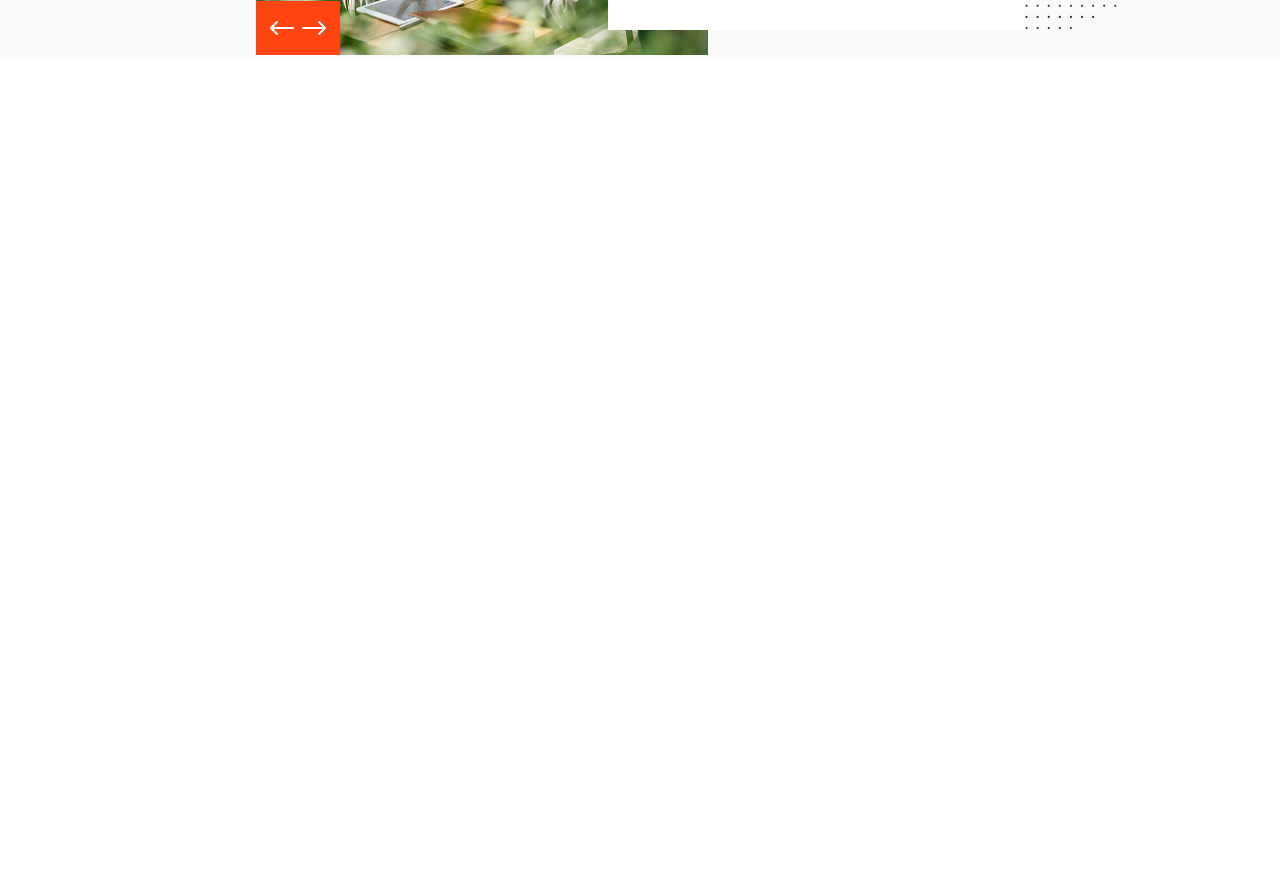
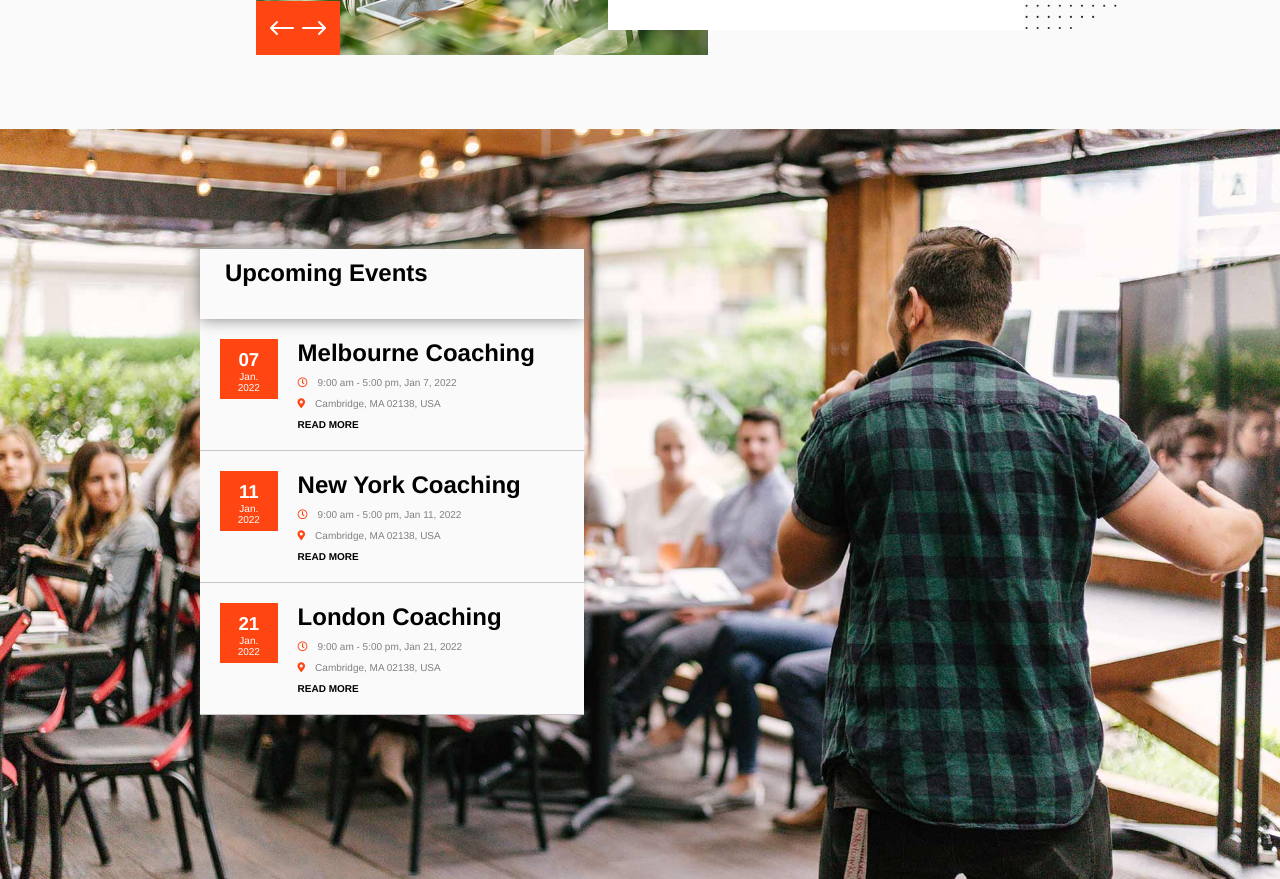
Before and after one commit to Giuseppe0197/proj-html-vuejs, a Vue app: page / in a window 1280 px wide. Shown: the part 1580-2459 px from the top of the page. Before the commit the page ends 1639 px from the top, so only its background shows below. Built offline with nearby package versions, Linux system fonts and the light colour scheme.

Commit message:
add events section and fix color in jasoncomp

```diff
--- a/src/components/JasonComp.vue
+++ b/src/components/JasonComp.vue
@@ -109,6 +109,8 @@ export default {
 
         .jasonSign {
             float: right;
+            color: #ff4612;
+            margin-top: -30px;
         }
 
         .origin {
--- a/src/components/MyMain.vue
+++ b/src/components/MyMain.vue
@@ -26,17 +26,21 @@
 
       <JasonComp/>
 
+      <UpcomingEv/>
+
     </main>
 
 </template>
 
 <script>
 import JasonComp from '@/components/JasonComp.vue'
+import UpcomingEv from '@/components/UpcomingEv.vue'
 
 export default {
   name: 'MyMain',
   components: {
-      JasonComp
+      JasonComp,
+      UpcomingEv
   },
   data() {
       return {
--- /dev/null
+++ b/src/components/UpcomingEv.vue
@@ -0,0 +1,151 @@
+<template>
+    <div class="events">
+        <div class="container">
+            <div class="upcoming">
+                <div class="titleUp">
+                    <h2>Upcoming Events</h2>
+                </div>
+                <div class="coaching">
+                    <div class="calendar">
+                        <h3>07</h3>
+                        <p>Jan. 2022</p>
+                    </div>
+
+                    <div class="infos">
+                        <h2>Melbourne Coaching</h2>
+                        <p class="hour"><i class="far fa-clock"></i><span>9:00 am - 5:00 pm, Jan 7, 2022</span></p>
+                        <p class="location"><i class="fas fa-map-marker-alt"></i><span>Cambridge, MA 02138, USA</span></p>
+                        <p class="read">Read More</p>
+                    </div>
+                </div>
+
+                <div class="coaching">
+                    <div class="calendar">
+                        <h3>11</h3>
+                        <p>Jan. 2022</p>
+                    </div>
+
+                    <div class="infos">
+                        <h2>New York Coaching</h2>
+                        <p class="hour"><i class="far fa-clock"></i><span>9:00 am - 5:00 pm, Jan 11, 2022</span></p>
+                        <p class="location"><i class="fas fa-map-marker-alt"></i><span>Cambridge, MA 02138, USA</span></p>
+                        <p class="read">Read More</p>
+                    </div>
+                </div>
+
+                <div class="coaching">
+                    <div class="calendar">
+                        <h3>21</h3>
+                        <p>Jan. 2022</p>
+                    </div>
+
+                    <div class="infos">
+                        <h2>London Coaching</h2>
+                        <p class="hour"><i class="far fa-clock"></i><span>9:00 am - 5:00 pm, Jan 21, 2022</span></p>
+                        <p class="location"><i class="fas fa-map-marker-alt"></i><span>Cambridge, MA 02138, USA</span></p>
+                        <p class="read">Read More</p>
+                    </div>
+                </div>
+            </div>
+        </div>
+    </div>
+</template>
+
+<script>
+export default {
+  name: 'UpcomingEv',
+}
+</script>
+
+<!-- Add "scoped" attribute to limit CSS to this component only -->
+<style scoped lang="scss">
+.events {
+    background-image: url("../assets/img/h1-img-09.jpg");
+    margin-top: 70px;
+    height: 750px;
+    background-repeat: no-repeat;
+    background-position: center;
+    background-size: cover;
+
+    .container {
+        position: relative;
+    }
+
+    .upcoming {
+        width: 30%;
+        background-color: white;
+        /* height: 300px; */
+        position: absolute;
+        left: 200px;
+        top: 120px;
+        background-color: #FAFAFA;
+    }
+
+    .titleUp {
+        height: 70px;
+        box-shadow: 0 0 15px grey;
+
+        h2 {
+            margin-left: 25px;
+            padding-top: 10px;
+        }
+    }
+     .coaching:hover{
+         background-color: white;
+         cursor: pointer;
+     }
+
+    .coaching {
+        border-bottom: 1px solid rgb(197, 197, 197);
+        display: flex;
+
+        .calendar {
+            background-color: #ff4612;
+            height: 60px;
+            width: 15%;
+            color: white;
+            text-align: center;
+            padding: 10px;
+            margin: 20px;
+
+            p {
+                font-size: 10px;
+            }
+        }
+
+        .infos {
+            margin: 20px 0;
+
+            .hour {
+                margin: 10px 0;
+            }
+
+            .location {
+                margin-bottom: 10px;
+            }
+
+            .fa-clock {
+                color: #ff4612;
+                margin-right: 10px;
+            }
+
+            .fa-map-marker-alt {
+                color: #ff4612;
+                margin-right: 10px;
+            }
+
+            p {
+                font-size: 10px;
+                color: grey;
+            }
+
+            .read {
+                color: black;
+                text-transform: uppercase;
+                font-weight: bold;
+            }
+
+        }
+    }
+}
+</style>
```
